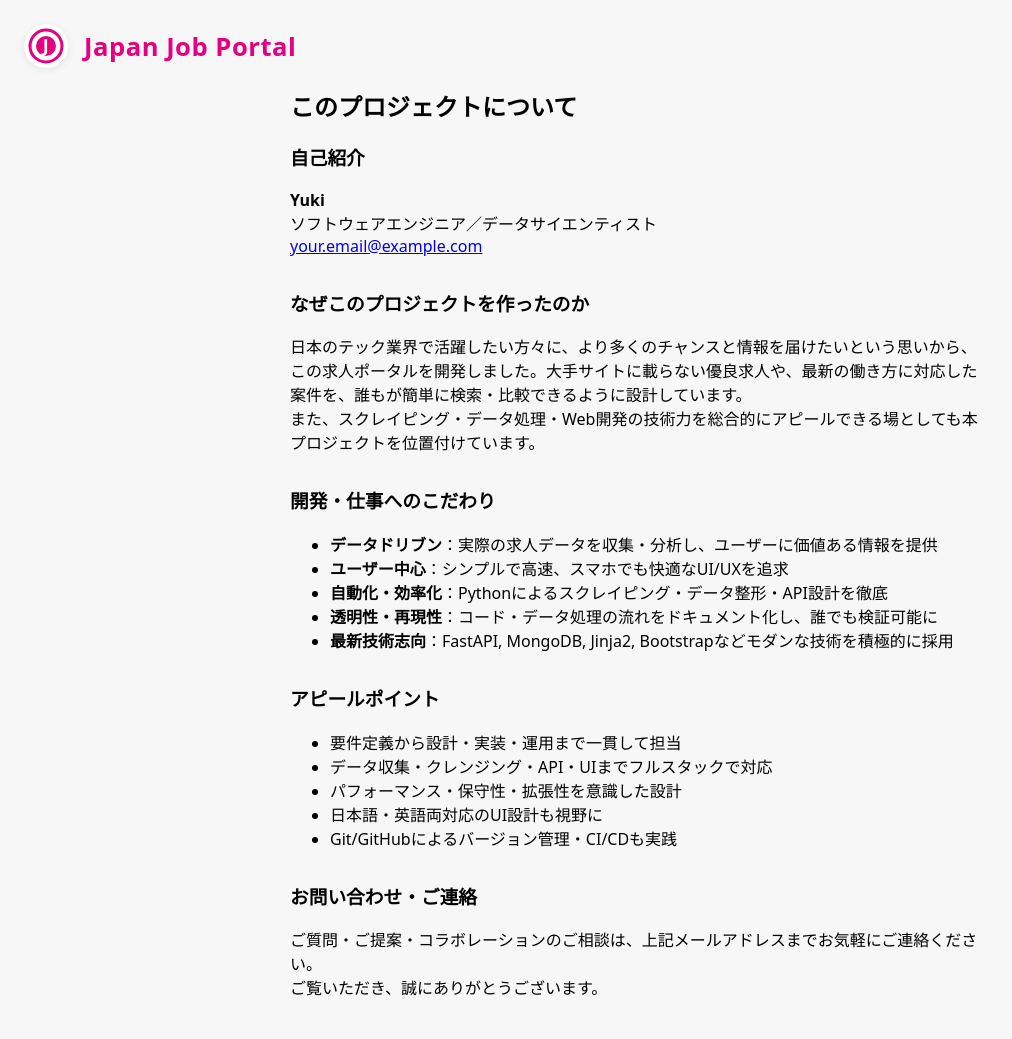
After one commit to yukimatsuno/job-data-platform, a FastAPI app: template templates/about.html in a window 1280 px wide. The commit adds this page. Shown: the whole page, without its empty margins (0-1012 px from the left). Run offline with FastAPI, Linux system fonts and the light colour scheme; the template is opened without the code that fills it, so the values that code supplies are empty.

Commit message:
Added About page (Japanese)

```diff
--- a/app/main.py
+++ b/app/main.py
@@ -1,4 +1,3 @@
-
 from fastapi import FastAPI
 from fastapi import Request
 from fastapi.responses import HTMLResponse
@@ -18,7 +17,10 @@ templates = Jinja2Templates(directory="templates")
 def hello():
     return {"message": "Hello FastAPI"}
 
-
+# About page route
+@app.get("/about", response_class=HTMLResponse)
+def about(request: Request):
+    return templates.TemplateResponse("about.html", {"request": request})
 
 @app.get("/", response_class=HTMLResponse)
 def show_jobs(
--- a/static/css/style.css
+++ b/static/css/style.css
@@ -1,3 +1,8 @@
+@media (max-width: 900px) {
+  .job-card-grid {
+    grid-template-columns: 1fr !important;
+  }
+}
 body {
     font-family: system-ui, -apple-system, BlinkMacSystemFont, "Segoe UI", sans-serif;
     background-color: #f7f7f7;
--- /dev/null
+++ b/templates/about.html
@@ -0,0 +1,68 @@
+<!DOCTYPE html>
+<html lang="en">
+<head>
+    <meta charset="UTF-8">
+    <title>About | Japan Job Portal</title>
+    <link rel="icon" type="image/svg+xml" href="/static/favicon.svg">
+    <link rel="stylesheet" href="/static/css/style.css">
+</head>
+<body>
+    <header style="display:flex;align-items:center;gap:16px;margin-bottom:18px;">
+        <div style="width:44px;height:44px;display:flex;align-items:center;justify-content:center;background:#fff;border-radius:50%;box-shadow:0 2px 8px rgba(0,0,0,0.07);">
+            <svg width="38" height="38" viewBox="0 0 38 38" fill="none" xmlns="http://www.w3.org/2000/svg">
+                <circle cx="19" cy="19" r="16" fill="#fff" stroke="#e6007e" stroke-width="3"/>
+                <circle cx="19" cy="19" r="10" fill="#e6007e"/>
+                <text x="19" y="25" text-anchor="middle" font-size="18" font-family="'Segoe UI', 'Noto Sans JP', 'Roboto', sans-serif" fill="#fff" font-weight="bold" letter-spacing="0.04em">J</text>
+            </svg>
+        </div>
+        <h1 class="page-title" style="margin:0;font-size:1.6em;letter-spacing:0.02em;color:#e6007e;">
+            <a href="/" style="color:inherit; text-decoration:none;">Japan Job Portal</a>
+        </h1>
+    </header>
+    <main style="max-width:700px;margin:0 auto;">
+        <h2>このプロジェクトについて</h2>
+        <section style="margin-bottom:2em;">
+            <h3>自己紹介</h3>
+            <p>
+                <strong>Yuki</strong><br>
+                ソフトウェアエンジニア／データサイエンティスト<br>
+                <a href="mailto:your.email@example.com">your.email@example.com</a>
+            </p>
+        </section>
+        <section style="margin-bottom:2em;">
+            <h3>なぜこのプロジェクトを作ったのか</h3>
+            <p>
+                日本のテック業界で活躍したい方々に、より多くのチャンスと情報を届けたいという思いから、この求人ポータルを開発しました。大手サイトに載らない優良求人や、最新の働き方に対応した案件を、誰もが簡単に検索・比較できるように設計しています。<br>
+                また、スクレイピング・データ処理・Web開発の技術力を総合的にアピールできる場としても本プロジェクトを位置付けています。
+            </p>
+        </section>
+        <section style="margin-bottom:2em;">
+            <h3>開発・仕事へのこだわり</h3>
+            <ul>
+                <li><strong>データドリブン</strong>：実際の求人データを収集・分析し、ユーザーに価値ある情報を提供</li>
+                <li><strong>ユーザー中心</strong>：シンプルで高速、スマホでも快適なUI/UXを追求</li>
+                <li><strong>自動化・効率化</strong>：Pythonによるスクレイピング・データ整形・API設計を徹底</li>
+                <li><strong>透明性・再現性</strong>：コード・データ処理の流れをドキュメント化し、誰でも検証可能に</li>
+                <li><strong>最新技術志向</strong>：FastAPI, MongoDB, Jinja2, Bootstrapなどモダンな技術を積極的に採用</li>
+            </ul>
+        </section>
+        <section style="margin-bottom:2em;">
+            <h3>アピールポイント</h3>
+            <ul>
+                <li>要件定義から設計・実装・運用まで一貫して担当</li>
+                <li>データ収集・クレンジング・API・UIまでフルスタックで対応</li>
+                <li>パフォーマンス・保守性・拡張性を意識した設計</li>
+                <li>日本語・英語両対応のUI設計も視野に</li>
+                <li>Git/GitHubによるバージョン管理・CI/CDも実践</li>
+            </ul>
+        </section>
+        <section>
+            <h3>お問い合わせ・ご連絡</h3>
+            <p>
+                ご質問・ご提案・コラボレーションのご相談は、上記メールアドレスまでお気軽にご連絡ください。<br>
+                ご覧いただき、誠にありがとうございます。
+            </p>
+        </section>
+    </main>
+</body>
+</html>
```
Also changed, not shown: templates/jobs.html (+15 -11 lines).
